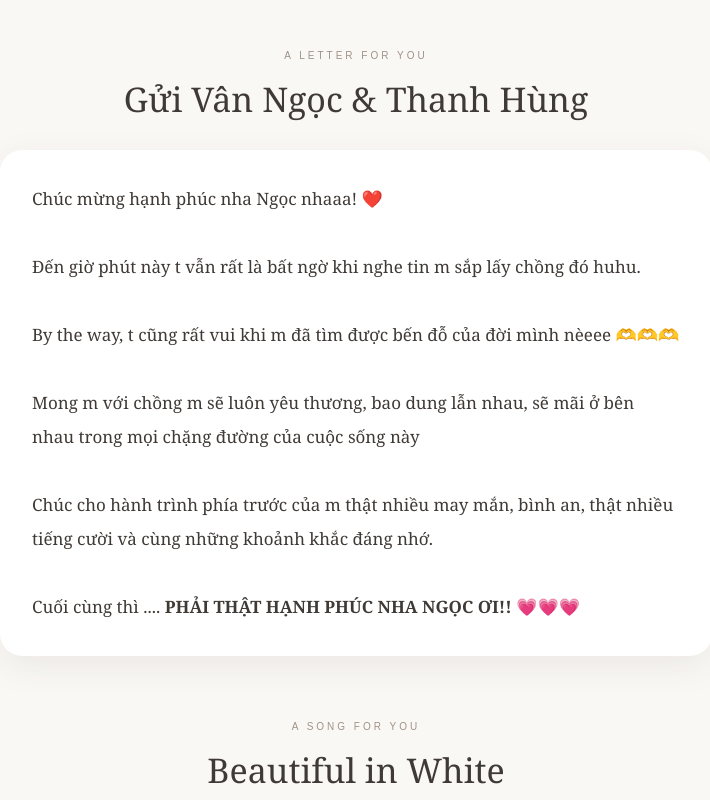
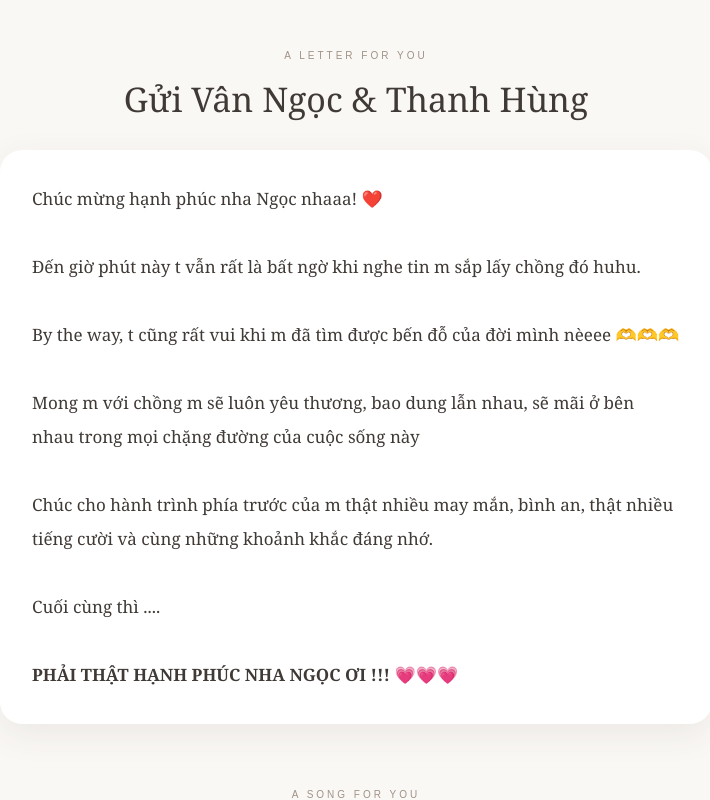
Before and after one commit to duongmaihuonglsn-sketch/for-Van-Ngoc, a plain HTML site: page index.html in a window 1280 px wide. Both pictures are taken after a click on the element "MỞ MÓN QUÀ ♡". Shown: the part 825-1625 px from the top of the page, without its empty margins (284-994 px from the left). Drawn offline with Linux system fonts and the light colour scheme.

Commit message:
Update index.html

```diff
--- a/index.html
+++ b/index.html
@@ -666,51 +666,40 @@ h2 {
 
     <div class="letter">
 
-
         Chúc mừng hạnh phúc nha Ngọc nhaaa! ❤️
 
-
         <br><br>
-
 
         Đến giờ phút này t vẫn rất là bất ngờ
         khi nghe tin m sắp lấy chồng đó huhu.
 
-
         <br><br>
-
 
         By the way, t cũng rất vui khi m đã
         tìm được bến đỗ của đời mình nèeee
         🫶🫶🫶
 
-
         <br><br>
-
 
         Mong m với chồng m sẽ luôn yêu thương,
         bao dung lẫn nhau, sẽ mãi ở bên nhau
         trong mọi chặng đường của cuộc sống này
 
-
         <br><br>
-
 
         Chúc cho hành trình phía trước của m
         thật nhiều may mắn, bình an,
         thật nhiều tiếng cười và cùng những
         khoảnh khắc đáng nhớ.
 
-
         <br><br>
 
-
         Cuối cùng thì ....
+        <br><br>
         <strong>
-            PHẢI THẬT HẠNH PHÚC NHA NGỌC ƠI!!
+            PHẢI THẬT HẠNH PHÚC NHA NGỌC ƠI !!!
         </strong>
         💗💗💗
-
 
     </div>
 
```
